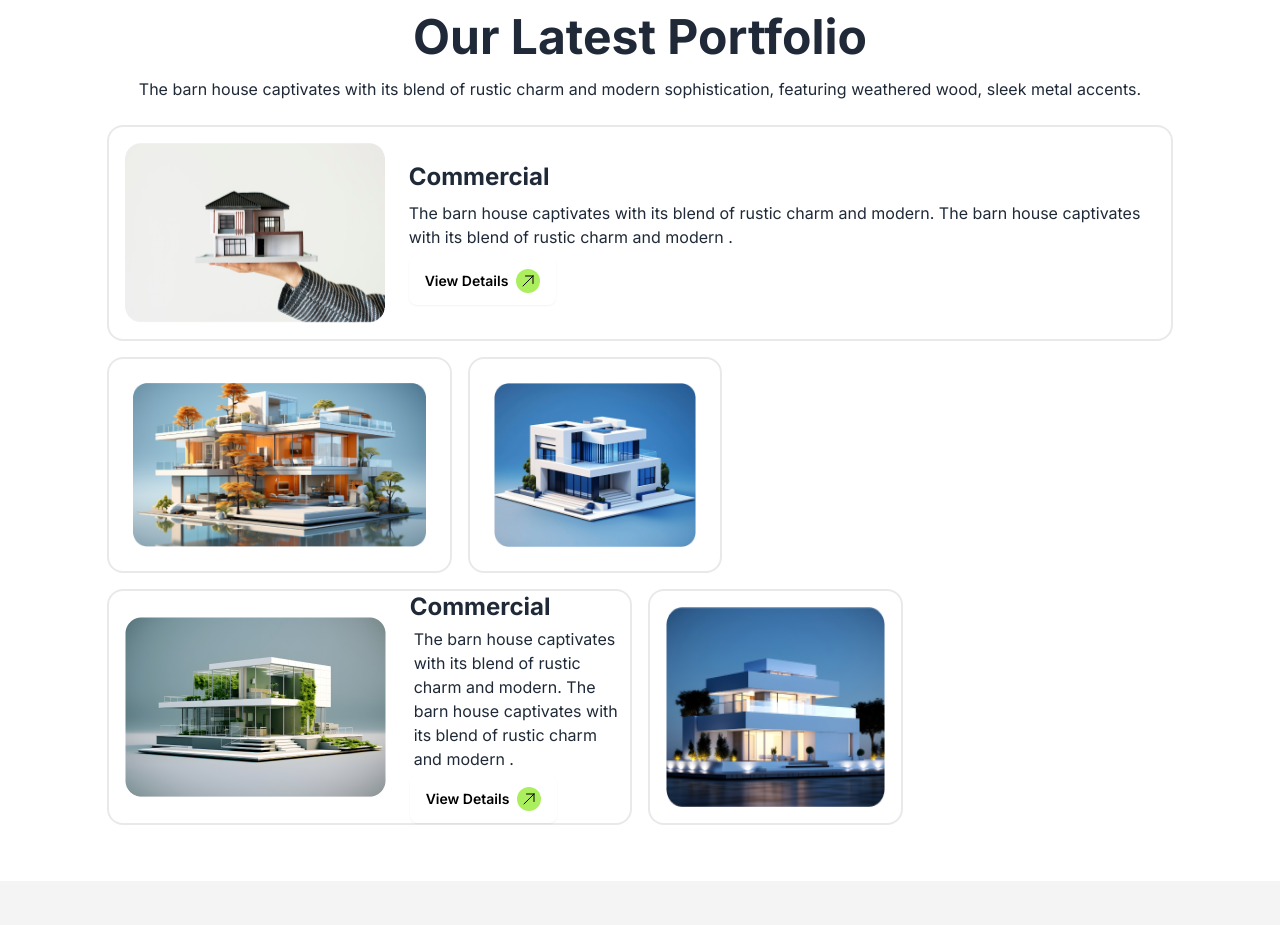
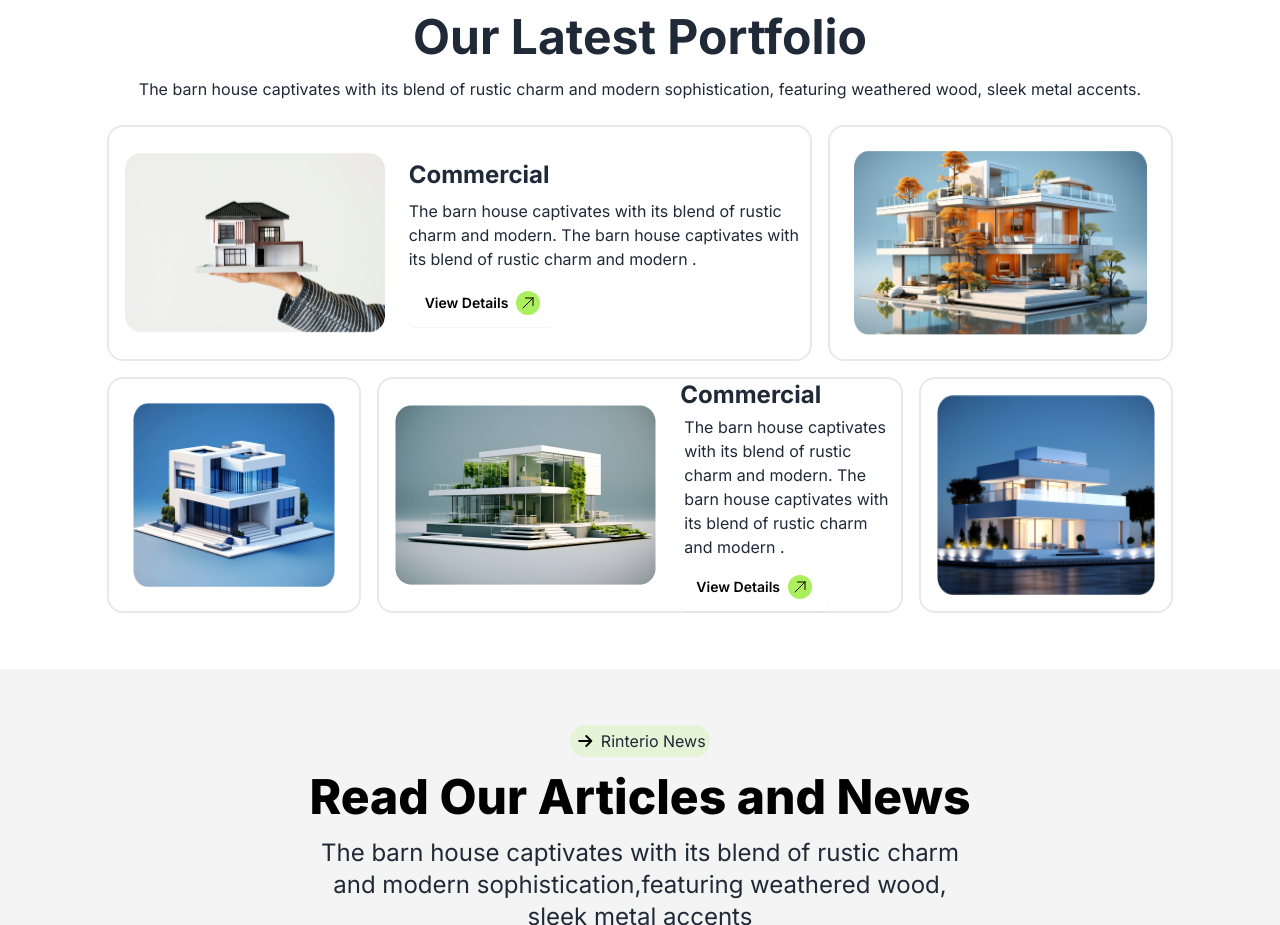
Before and after one commit to sham-im/design-liveable-space, a plain HTML site: page index.html in a window 1280 px wide. Shown: the part 2101-3026 px from the top of the page. Drawn offline with nearby package versions, Linux system fonts and the light colour scheme.

Commit message:
revision succesful

```diff
--- a/index.html
+++ b/index.html
@@ -410,7 +410,7 @@
       >
         <!-- card 1 below  -->
         <div
-          class="h-full w-full lg:flex rounded-2xl border-solid border-[#e9e9e9] border-2 sm:col-span-12 order-1 md:col-span-12 md:order-1 lg:col-span-12 lg:order-1 place-items-center"
+          class="h-full w-full lg:flex rounded-2xl border-solid border-[#e9e9e9] border-2 sm:col-span-12 order-1 md:col-span-12 md:order-1 lg:col-span-8 lg:order-1 place-items-center"
         >
           <img
             class="h-auto w-full lg:h-auto lg:w-auto my-auto mx-auto p-4"
```
